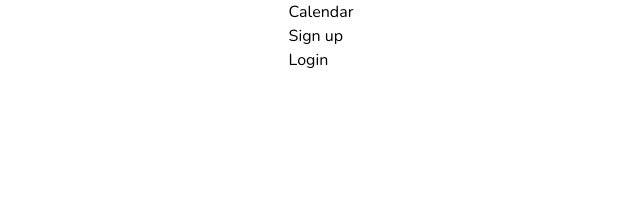
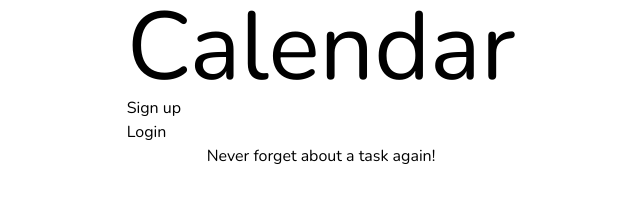
Before and after one commit to hassmemon/project-cal, a website: page static/index.html in a window 1280 px wide. Shown: the whole page, without its empty margins (319-959 px from the left). Drawn offline with nearby package versions, Linux system fonts and the light colour scheme; no server answers.

Commit message:
started layout

```diff
--- a/static/index.html
+++ b/static/index.html
@@ -11,6 +11,7 @@
     <script defer src="./js/initialize.js"></script>
     <script defer src="./js/display-error.js"></script>
     <script src="./js/components/header.js"></script>
+    <script src="./js/components/landing_page.js"></script>
     <script src="./js/components/users/create.js"></script>
     <script src="./js/components/tasks/create.js"></script>
     <script src="./js/components/tasks/list.js"></script>
@@ -20,9 +21,9 @@
     <script src="./js/components/sessions/logout.js"></script>
 </head>
 
-<body class="font-body">
-    <main class="flex justify-center items-center">
-        <header id="header-nav"></header>
+<body class="font-body min-h-screen w-screen">
+    <main class="flex flex-col justify-between items-center h-full">
+        <header class="" id="header-nav"></header>
         <section id="page"></section>
     </main>
 </body>
--- a/static/js/components/header.js
+++ b/static/js/components/header.js
@@ -1,7 +1,7 @@
 function renderHeader(session = {}) {
     const header = document.querySelector('#header-nav');
     header.innerHTML = `
-        <h1>Calendar</h1>
+        <h1 class="text-8xl">Calendar</h1>
     `;
     if (session.email) {
         header.innerHTML += `
--- /dev/null
+++ b/static/js/components/landing_page.js
@@ -0,0 +1,11 @@
+function renderLandingPage(){
+    console.log('I\'m here!');
+    const page = document.querySelector('#page');
+    page.innerHTML = `
+    <div>
+        <h1>Never forget about a task again!</h1>
+    </div>
+    `;
+
+    page.appendChild(contentDiv);
+}
--- a/static/js/components/sessions/login.js
+++ b/static/js/components/sessions/login.js
@@ -14,7 +14,6 @@ function renderLoginForm() {
     const form = document.getElementById('login');
     form.addEventListener('submit', (event) => {
         event.preventDefault();
-        clearErrors();
 
         const emailField = document.querySelector('input[name=email]');
         const passwordField = document.querySelector('input[name=password]');
--- a/static/js/initialize.js
+++ b/static/js/initialize.js
@@ -6,7 +6,7 @@ renderAppWithSession();
 
 function renderAppWithoutSession() {
     renderHeader();
-    // renderLandingPage();
+    renderLandingPage();
 }
 
 function renderAppWithSession() {
```
Also changed, not shown: static/css/main.css.
